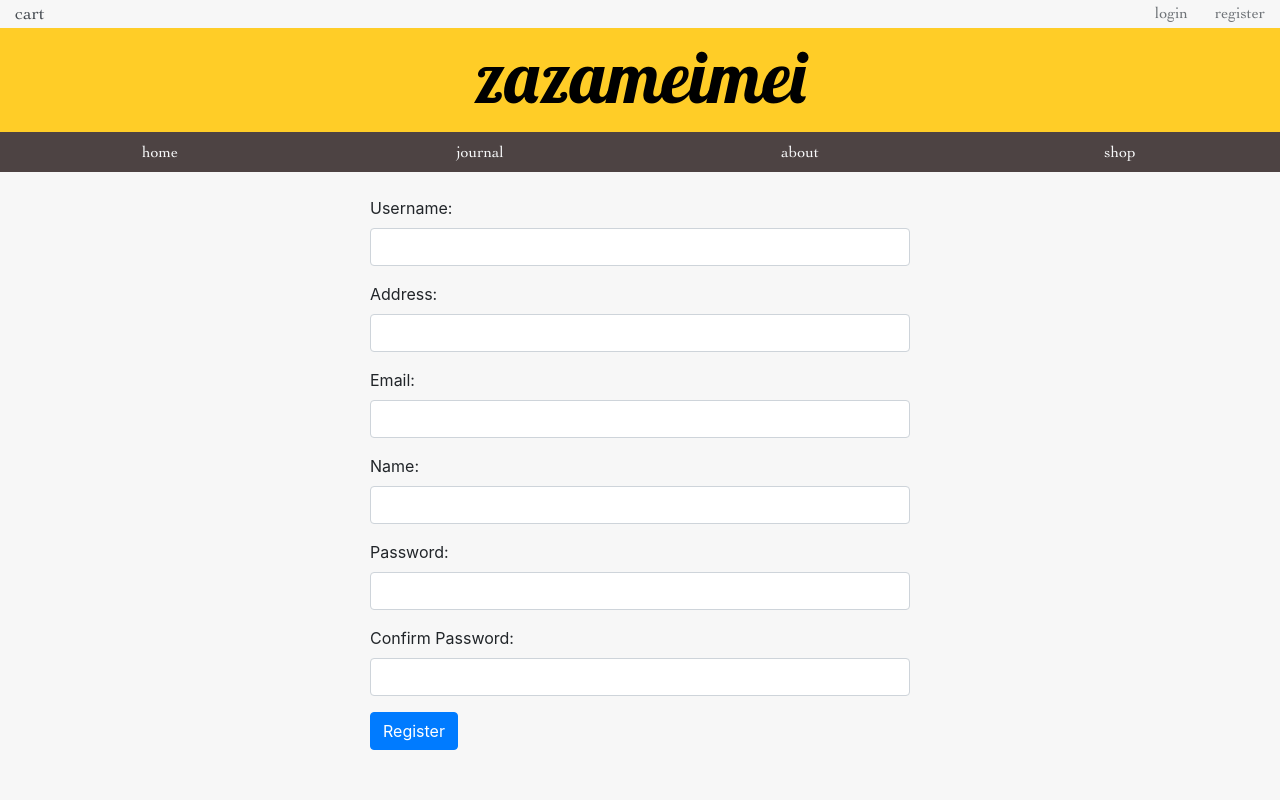
After one commit to avcvz/zazameimei, a PHP site: page /Zregister.php in a window 1280 px wide. The commit adds this page. Run offline with PHP 8.4, Linux system fonts and the light colour scheme.

```diff
--- /dev/null
+++ b/Zregister.php
@@ -0,0 +1,61 @@
+<?php
+session_start();
+?>
+
+<!DOCTYPE html>
+<html lang="en">
+<head>
+    <meta charset="utf-8" />
+    <meta http-equiv="X-UA-Compatible" content="IE=edge">
+    <title>HEADER</title>
+    <meta name="viewport" content="width=device-width, initial-scale=1 maximum-scale=1.0, shrink-to-fit=no">
+    <link rel="stylesheet" type="text/css" href="assets/css/style.css" />
+    <link rel="stylesheet" href="assets/css/animate.css">
+    <link rel="stylesheet" type="text/css" href="assets/css/bootstrap.min.css">
+
+</head>
+<body class="container-fluid" id="dirty">
+
+<?php
+include "partials/header.php";
+ ?>
+
+	 <div class="container">
+		<div class="row">
+			<div class="col-md-6 offset-md-3">
+				<!-- remember the METHOD in FORMS -->
+				<form action = "partials/ZregisterUser.php" method="POST">
+					<div class="form-group">
+						<label for="username">Username:</label>
+						<input type="username" name="username" class="form-control">
+					</div>
+					<div class="form-group">
+						<label for="address">Address:</label>
+						<input type="text" name="address" class="form-control">
+					</div>
+					<div class="form-group">
+						<label for="email">Email:</label>
+						<input type="email" name="email" class="form-control">
+					</div>
+					<div class="form-group">
+						<label for="name"> Name:</label>
+						<input type="text" name="name" class="form-control">
+					</div>
+					<div class="form-group">
+						<label for="password">Password:</label>
+						<input type="password" name="password" class="form-control">
+					</div>
+					<div class="form-group">
+						<label for="password">Confirm Password:</label>
+						<input type="password" name="confirmPassword" class="form-control">
+					</div>
+					<button type="submit" class="btn btn-primary">Register</button>
+				</form>
+			</div>
+		</div> <!-- end row -->
+	</div> <!-- end container -->
+
+
+
+</body>
+</html>
--- a/assets/css/style.css
+++ b/assets/css/style.css
@@ -10,7 +10,7 @@
 }
 
 @font-face {
-    font-family: "HelveticaNeue";
+    font-family: "Neue";
     src: url("../fonts/HelveticaNeue.dfont");
 }
 
@@ -60,10 +60,54 @@
 	color: #908C8C;
 }
 
-/* @font-face {
-	font-family: "Quantify";
-	src: url("../fonts/Quantify.ttf");
-} */
+.cart {
+	font-family: "cochin";
+	opacity: 0.9;
+	font-size: 2.3vh;
+}
+
+.login {
+	font-family: "cochin";
+	opacity: 0.7;
+}
+
+.signUpModal {
+	font-family: "cochin";
+	font-size: 1.2em;
+
+}
+
+.loginPage {
+	background-color: #F7C953;
+	height: 50vh;
+
+}
+
+.loginPageModal {
+	background-color: #F7C953;
+
+}
+
+
+.signIn {
+	font-family: "Lobster";
+	font-weight: bolder;
+	/* font-family: "Neue";
+	font-weight: lighter; */
+	font-size: 3.6em;
+}
+
+.loginDetails {
+	font-family: "Neue";
+	font-weight: bolder;
+}
+
+.registerBlurb {
+	color: grey;
+
+}
+
+
 
 
 
--- /dev/null
+++ b/partials/connect.php
@@ -0,0 +1,8 @@
+<?php
+
+	$host = "localhost";
+	$username = "root";
+	$password = "";
+	$dbname = "zazameimei";
+
+	$conn = mysqli_connect($host, $username, $password, $dbname);
--- /dev/null
+++ b/partials/header.php
@@ -0,0 +1,202 @@
+<?php
+    include "partials/connect.php";
+
+ ?>
+
+
+
+
+
+<?php if(!isset($_SESSION['user'])){ ?>
+
+        <div class="container-fluid px-0" id="InsertID">
+                <nav class="navbar-expand-lg" id="">
+                <div class="row">
+                    <div class="col-6">
+                        <a href="#" class="cart text-dark">cart</a>
+                    </div>
+
+                    <div class="col-6 text-right">
+                    <a href="Zlogin.php" class="text-dark login" data-toggle="modal" data-target="#signInModal">login</a>
+                        &nbsp;&nbsp;&nbsp;&nbsp;
+                    <a href="Zregister.php" class="text-dark login">register</a>
+                    </div>
+                </div> <!--  end  row / LOG OUT-->
+
+                <!-- Modal -->
+<div class="loginPageModal "> <!-- yellow -->
+<div class="modal fade" id="signInModal" tabindex="-1" role="dialog" aria-labelledby="signInModalLabel" aria-hidden="true">
+  <div class="modal-dialog modal-dialog-centered" role="document">
+    <div class="modal-content loginPageModal">
+
+			<div class=" loginPageModal text-center">
+			<button type="button" class="close mr-2" data-dismiss="modal" aria-label="Close">
+          <span aria-hidden="true">&times;</span>
+        </button>
+				<br>
+        <h3 class="modal-title signIn" id="signInModalLabel">Sign in</h3>
+
+      </div>
+      <div class="modal-body loginPageModal">
+
+	</div>
+		<div class="col-12 mx-auto loginPageModal">
+
+				<!-- remember the METHOD in FORMS -->
+				<form action = "partials/Zauthenticate.php" method="POST">
+					<div class="form-group">
+						<input type="username" name="username" class="form-control" placeholder="Username">
+					</div>
+					<div class="form-group">
+                        <input type="password" name="password" class="form-control" placeholder="Password">
+                        <div class="text-center">
+
+			            <button type="submit" class="btn btn-block btn-dark loginDetails my-3">Enter</button>
+
+			        </div>
+					</div>
+					<div class="col-12 text-center">
+
+					</div>
+				</form>
+
+             <div class="loginPageModal">
+			<p class="registerBlurb" >Don't have an account? <a href="Zregister.php" class="text-dark signUpModal">&nbsp;Sign up</a></p>
+            <br><br>
+            </div>
+			</div>
+
+      </div>
+    </div>
+  </div>
+</div>
+
+</div> <!-- END yellow -->
+
+<?php } else { ?>
+
+
+                <div class="container-fluid px-0" id="InsertID">
+                <nav class="navbar-expand-lg navbar-dark" id="">
+
+                    <div class="row">
+                    <div class="col-6">
+                        <a href="#" class="cart text-dark">my cart</a>
+                    </div>
+
+                    <div class="col-6 text-right">
+                    <a href="#" class="text-dark login">hello</a>
+                        &nbsp;&nbsp;&nbsp;&nbsp;
+                    <a href="#" class="text-dark login">admin</a>
+                    </div>
+                </div> <!--  end  row / LOGGED -->
+                <br>
+
+<?php } ?>
+
+
+                    <div class="row">
+
+
+                        <a class="navbar-brand col-12 text-center anti-padding" href="index.php">
+                                <h1 id="logo">zazameimei</h1>
+                            </a>
+
+
+                        <ul class="nav col-12 text-center px-0 navigation">
+                            <li class="nav-item col-3">
+                            <a class="nav-link text-light" href="index.php">home</a>
+                            </li>
+
+                            <li class="nav-item col-3">
+                            <a class="nav-link text-light" href="#">journal</a>
+                            </li>
+
+                            <li class="nav-item col-3">
+                            <a class="nav-link text-light" href="#">about</a>
+                            </li>
+                            <li class="nav-item col-3">
+                                    <a class="nav-link text-light" href="Zshop.php">shop</a>
+                            </li>
+                        </ul>
+
+                    </div>
+
+                </nav> <!-- end Navbar -->
+                <br>
+
+
+
+
+
+
+
+
+
+
+
+
+
+
+
+
+
+
+
+
+
+
+
+
+
+
+
+
+
+
+
+
+
+
+
+
+
+
+
+
+
+
+
+
+
+
+
+
+
+
+
+
+
+
+
+
+
+
+
+
+    <!-- external custom js -->
+
+
+	<!-- jQuery first, then Popper.js, then Bootstrap JS -->
+    <script src="https://code.jquery.com/jquery-3.3.1.slim.min.js" integrity="sha384-q8i/X+965DzO0rT7abK41JStQIAqVgRVzpbzo5smXKp4YfRvH+8abtTE1Pi6jizo" crossorigin="anonymous"></script>
+    <script src="https://cdnjs.cloudflare.com/ajax/libs/popper.js/1.14.3/umd/popper.min.js" integrity="sha384-ZMP7rVo3mIykV+2+9J3UJ46jBk0WLaUAdn689aCwoqbBJiSnjAK/l8WvCWPIPm49" crossorigin="anonymous"></script>
+    <script src="https://stackpath.bootstrapcdn.com/bootstrap/4.1.1/js/bootstrap.min.js" integrity="sha384-smHYKdLADwkXOn1EmN1qk/HfnUcbVRZyYmZ4qpPea6sjB/pTJ0euyQp0Mk8ck+5T" crossorigin="anonymous"></script>
+
+    <!-- external bootstrap js -->
+    <script src="assets/js/bootstrap.min.js"></script>
+
+
+
+
+</body>
+</html>
```
Also changed, not shown: Zcart.php (added, +26 -0 lines), Zlogin.php (added, +54 -0 lines), Zshop.php (added, +58 -0 lines), assets/js/function.js (added, +14 -0 lines), index.php (renamed from index.html, +12 -103 lines), partials/Zauthenticate.php (added, +44 -0 lines), partials/ZregisterUser.php (added, +43 -0 lines), partials/addToCart.php (added, +13 -0 lines), assets/images/test1.jpg (added), assets/images/test2.jpg (added), assets/images/test3.jpg (added), 1 other file.
